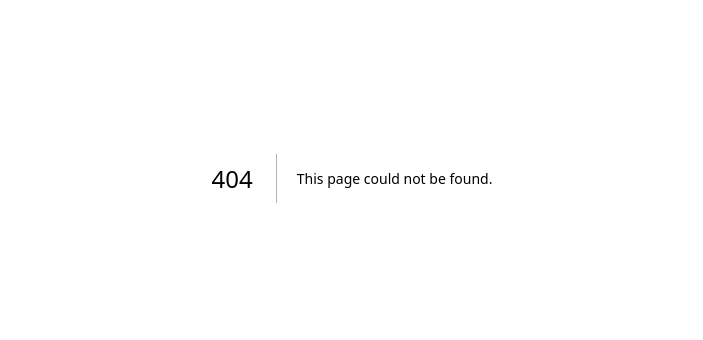
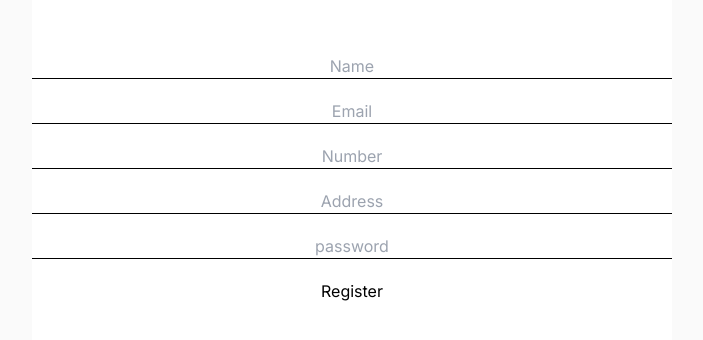
Before and after one commit to Romanief/pidgeon, a Next.js app: page /auth/register in a window 1280 px wide. Before the commit this address had no page. Shown: the part 222-562 px from the top of the page, without its empty margins (288-991 px from the left). Built offline with nearby package versions, Linux system fonts and the light colour scheme.

Commit message:
Added login

```diff
--- /dev/null
+++ b/app/auth/register/page.tsx
@@ -0,0 +1,65 @@
+"use client"
+
+import React, {useState} from 'react'
+import Container from '@/components/Container'
+
+import { useUser } from '@/context/userContext'
+
+function page() {
+  const [inputEmail, setEmail] = useState("")
+  const [inputPassword, setPassword] = useState("")
+  const [inputName, setName] = useState("")
+  const [inputNumber, setNumber] = useState("")
+  const [inputAddress, setAddress] = useState("")
+  const {user, setUser} = useUser()
+
+  const register = async (name:string, email: string, number: string, password: string, address: string) => {
+    const res = await fetch("http://localhost:4000/register", {
+      method: "POST",
+      headers: {
+        "Content-type": "application/json",
+      },
+      body: JSON.stringify({
+        name: name,
+        phone: number,
+        email: email,
+        password: password,
+        address: address
+      })
+    })
+
+    if (!res.ok) {
+      console.log("Do something")
+    }
+
+    const data : any = await res.json()
+
+    const nam = data.name
+    const mail = data.email
+    const phone = data.phone
+    const id = data.id
+
+    setUser({
+      id: id,
+      name: nam,
+      email: mail,
+      phone: phone,
+    })
+  }
+
+  return (
+      <Container>
+        <div className='h-screen flex flex-col justify-center text-center gap-5'>
+          {user && <div>logged in as {user.name}</div>}
+          <input className='text-center border-b border-black' type='text' value={inputName} onChange={(e) => setName(e.target.value)} placeholder='Name'/>
+          <input className='text-center border-b border-black' type='text' value={inputEmail} onChange={(e) => setEmail(e.target.value)} placeholder='Email'/>
+          <input className='text-center border-b border-black' type='text' value={inputNumber} onChange={(e) => setNumber(e.target.value)} placeholder='Number'/>
+          <input className='text-center border-b border-black' type='text' value={inputAddress} onChange={(e) => setAddress(e.target.value)} placeholder='Address'/>
+          <input className='text-center border-b border-black' type='text' value={inputPassword} onChange={(e) => setPassword(e.target.value)} placeholder='password'/>
+          <div onClick={()=> register(inputName, inputEmail, inputNumber, inputPassword, inputAddress)} className=' border-black hover:bg-neutral-200 cursor-pointer'>Register</div>
+        </div>
+      </Container>
+  )
+}
+
+export default page
```
